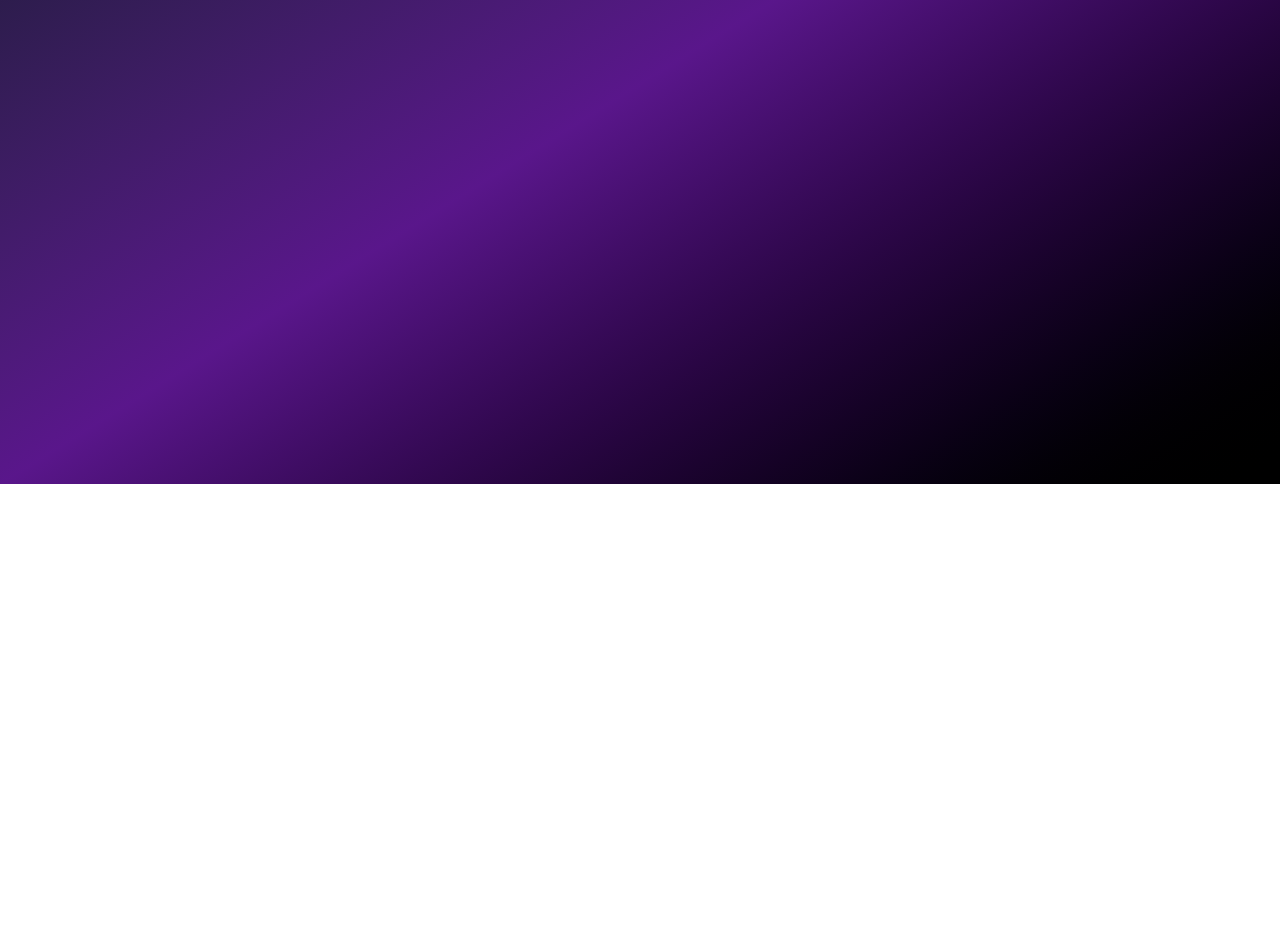
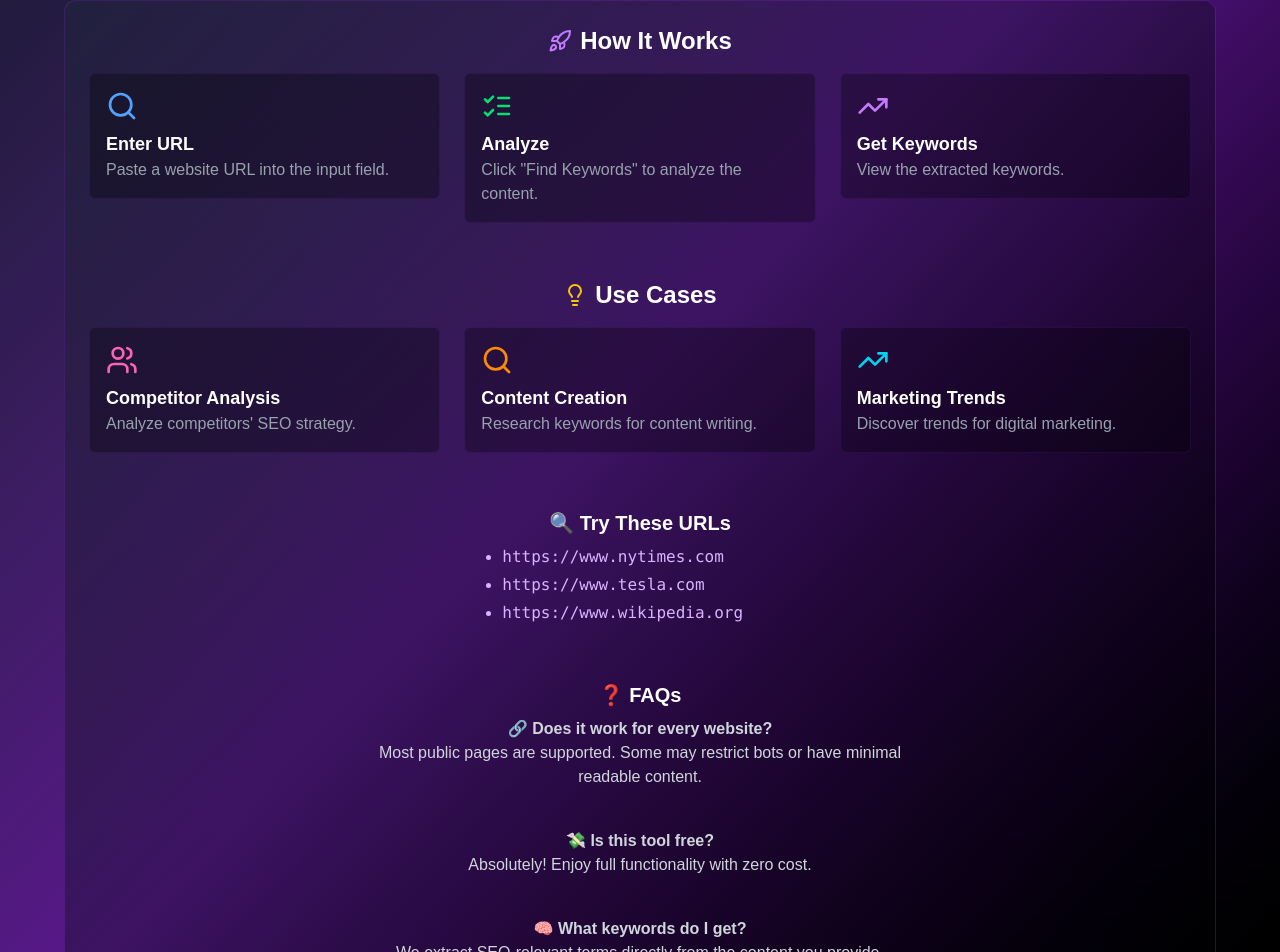
Before and after one commit to Ahmedj04/SEO-keywords-Extractor, a Next.js app: page / in a window 1280 px wide. Shown: the part 316-1268 px from the top of the page. Before the commit the page ends 800 px from the top, so only its background shows below. Built offline with nearby package versions, Linux system fonts and the light colour scheme.

Commit message:
updated content on website

```diff
--- a/pages/index.js
+++ b/pages/index.js
@@ -1,4 +1,6 @@
 import React, { useState,useEffect } from 'react';
+import { Rocket, Lightbulb, Search, ListChecks, Users, TrendingUp } from 'lucide-react';
+
 
 export default function Home() {
   const [url, setUrl] = useState('');
@@ -97,14 +99,16 @@ export default function Home() {
   };
 
   return (
-    <div className="min-h-screen bg-gradient-to-br from-gray-900 via-purple-900 to-black p-4 sm:p-8">
-        <div className="max-w-4xl mx-auto space-y-6">
+    <div className="min-h-screen bg-gradient-to-br from-gray-900 via-purple-900 to-black p-4 sm:p-8 ">
+
+        <section className="max-w-4xl mx-auto space-y-6 mt-10">
             <div className="text-center">
                 <h1 className="text-3xl sm:text-4xl md:text-5xl font-bold text-transparent bg-clip-text bg-gradient-to-r from-blue-400 to-purple-400 mb-4">
                     SEO Keyword Miner
                 </h1>
                 <p className="text-gray-400 text-base sm:text-lg">
-                    Enter a URL to extract relevant SEO keywords.
+                    {/* Enter a URL to extract relevant SEO keywords. */}
+                    Instantly extract high-impact SEO keywords from any webpage. Just enter a URL to start mining!
                 </p>
             </div>
 
@@ -193,7 +197,98 @@ export default function Home() {
                     </div>
                 </div>
             )}
-        </div>
+        </section>
+
+        <section className="max-w-6xl mx-auto mt-20 bg-gradient-to-br from-gray-800/40 to-black/30 border border-purple-500/20 rounded-xl p-6 text-gray-300 space-y-8">
+          <div className="space-y-4">
+            <h2 className="text-2xl font-bold text-white flex items-center justify-center gap-2">
+              <Rocket className="w-6 h-6 text-purple-400" /> How It Works
+            </h2>
+            <div className="grid grid-cols-1 md:grid-cols-3 gap-6">
+              <div className="space-y-2">
+                <div className="bg-black/30 rounded-md p-4 border border-purple-500/10">
+                  <Search className="w-8 h-8 text-blue-400 mb-2" />
+                  <h3 className="font-semibold text-lg text-white">Enter URL</h3>
+                  <p className="text-gray-400">Paste a website URL into the input field.</p>
+                </div>
+              </div>
+              <div className="space-y-2">
+                <div className="bg-black/30 rounded-md p-4 border border-purple-500/10">
+                  <ListChecks className="w-8 h-8 text-green-400 mb-2" />
+                  <h3 className="font-semibold text-lg text-white">Analyze</h3>
+                  <p className="text-gray-400">Click "Find Keywords" to analyze the content.</p>
+                </div>
+              </div>
+              <div className="space-y-2">
+                <div className="bg-black/30 rounded-md p-4 border border-purple-500/10">
+                  <TrendingUp className="w-8 h-8 text-purple-400 mb-2" />
+                  <h3 className="font-semibold text-lg text-white">Get Keywords</h3>
+                  <p className="text-gray-400">View the extracted keywords.</p>
+                </div>
+              </div>
+            </div>
+          </div>
+
+          <div className="space-y-4 mt-14">
+            <h2 className="text-2xl font-bold text-white flex items-center justify-center gap-2">
+              <Lightbulb className="w-6 h-6 text-yellow-400" /> Use Cases
+            </h2>
+            <div className="grid grid-cols-1 md:grid-cols-3 gap-6">
+              <div className="space-y-2">
+                 <div className="bg-black/30 rounded-md p-4 border border-purple-500/10">
+                    <Users className="w-8 h-8 text-pink-400 mb-2" />
+                    <h3 className="font-semibold text-lg text-white">Competitor Analysis</h3>
+                    <p className="text-gray-400">Analyze competitors' SEO strategy.</p>
+                 </div>
+              </div>
+              <div className="space-y-2">
+                <div className="bg-black/30 rounded-md p-4 border border-purple-500/10">
+                  <Search className="w-8 h-8 text-orange-400 mb-2" />
+                  <h3 className="font-semibold text-lg text-white">Content Creation</h3>
+                  <p className="text-gray-400">Research keywords for content writing.</p>
+                </div>
+              </div>
+              <div className="space-y-2">
+                <div className="bg-black/30 rounded-md p-4 border border-purple-500/10">
+                  <TrendingUp className="w-8 h-8 text-cyan-400 mb-2" />
+                  <h3 className="font-semibold text-lg text-white">Marketing Trends</h3>
+                  <p className="text-gray-400">Discover trends for digital marketing.</p>
+                </div>
+              </div>
+            </div>
+          </div>
+
+          <div className="space-y-4 mt-14">
+            <h2 className="text-xl font-bold text-white mb-2 text-center">🔍 Try These URLs</h2>
+            <ul className="list-disc ml-5 space-y-1 text-purple-300 md:mx-auto md:w-3/12">
+              <li><code>https://www.nytimes.com</code></li>
+              <li><code>https://www.tesla.com</code></li>
+              <li><code>https://www.wikipedia.org</code></li>
+            </ul>
+          </div>
+
+          <div className='mt-14'>
+            <h2 className="text-xl font-bold text-white mb-2 text-center">❓ FAQs</h2>
+            <ul className="space-y-10 md:mx-auto md:w-6/12 text-center">
+              <li>
+                <strong>🔗 Does it work for every website?</strong><br />
+                Most public pages are supported. Some may restrict bots or have minimal readable content.
+              </li>
+              <li>
+                <strong>💸 Is this tool free?</strong><br />
+                Absolutely! Enjoy full functionality with zero cost.
+              </li>
+              <li>
+                <strong>🧠 What keywords do I get?</strong><br />
+                We extract SEO-relevant terms directly from the content you provide.
+              </li>
+            </ul>
+          </div>
+        </section>
+
+        <footer className="text-center text-gray-500 text-sm mt-8">
+          &copy; {new Date().getFullYear()} SEO Keyword Miner. All rights reserved.
+        </footer>
     </div>
   );
 }
```
